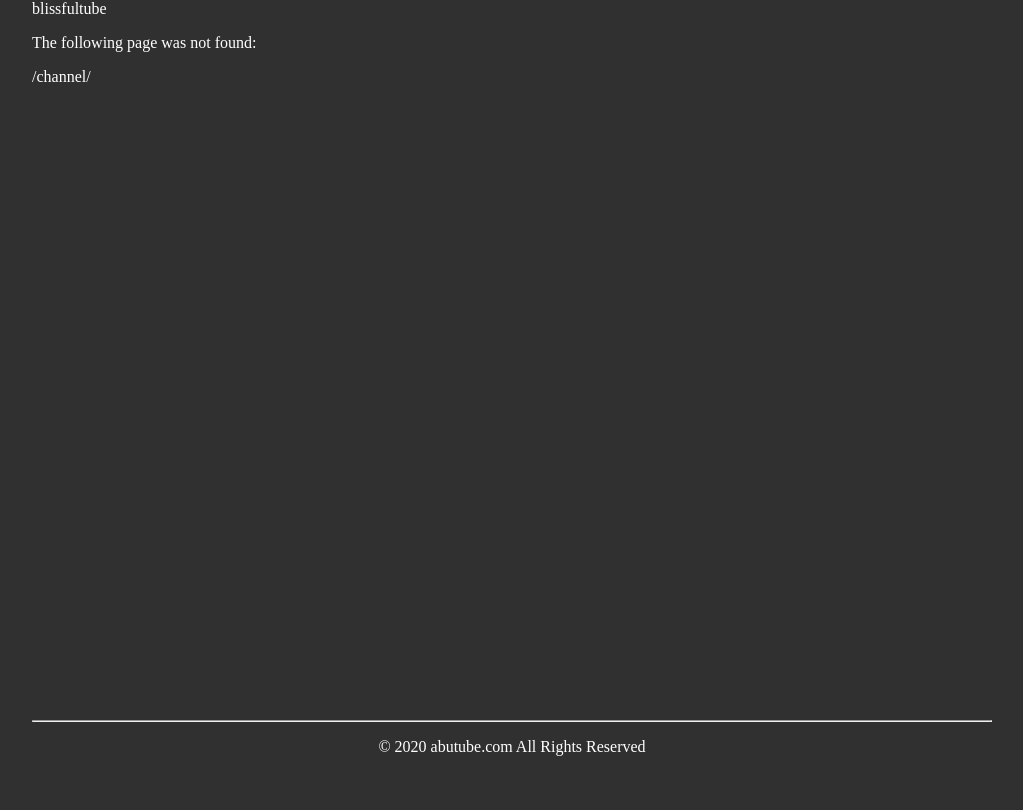
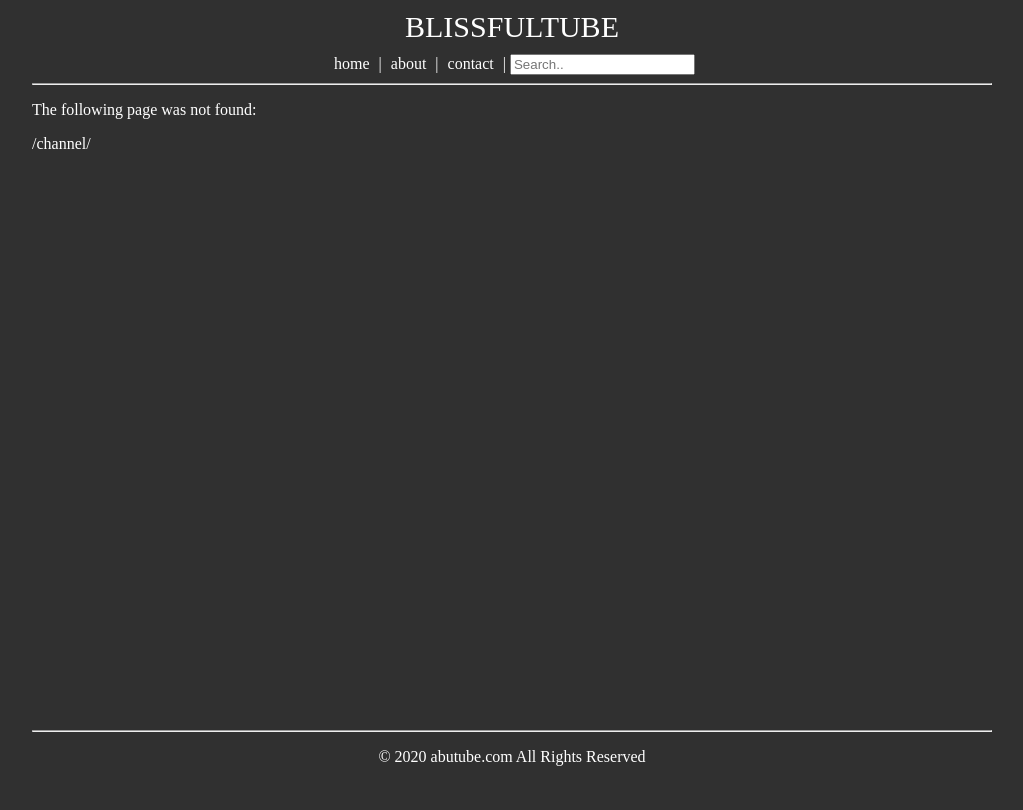
Before and after one commit to KurtBliss/Ubuntube, a PHP site: page /channel/ in a window 1280 px wide. Shown: the whole page, without its empty margins (128-1151 px from the left). Before the commit the page ends 756 px from the top, so only its background shows below. Run offline with PHP 8.4, Linux system fonts and the light colour scheme; data that the repository does not hold is empty; some libraries are stand-ins or nearby versions.

Commit message:
Update header.php

```diff
--- a/views/header.php
+++ b/views/header.php
@@ -3,7 +3,18 @@
 global $header;
 
 $header = <<<HTML
-    <header>
-        <p>blissfultube</p>
-    </header>
+<header>
+  <!--   Logo   -->
+  <label>
+    <p class="header-title">
+      BLISSFULTUBE
+    </p>
+  </label>
+
+  <!--  Navigation  -->
+  <nav class="header-nav">
+    <a>home</a> | <a>about</a> | <a>contact</a> | <input id="searchInput" type="text" placeholder="Search.." onkeypress="search(event)">
+  </nav>
+  <hr>
+</header>
 HTML;
```
